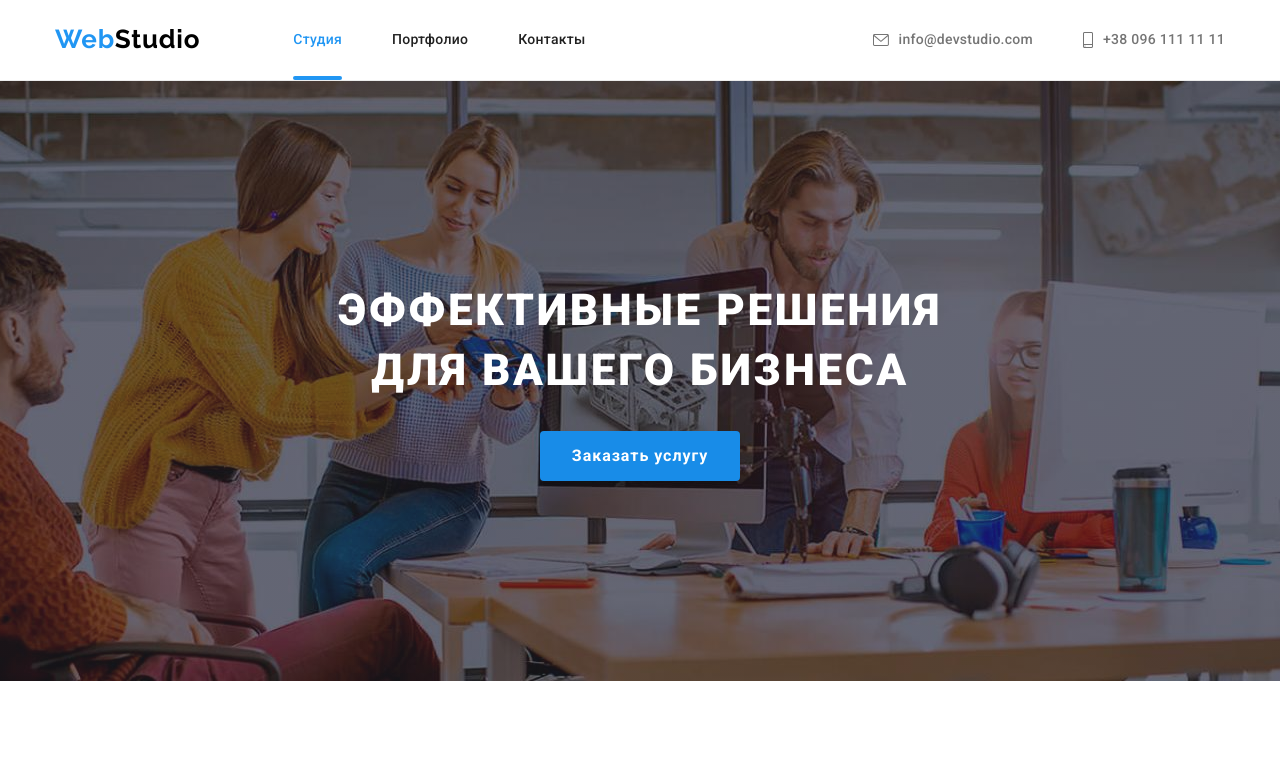
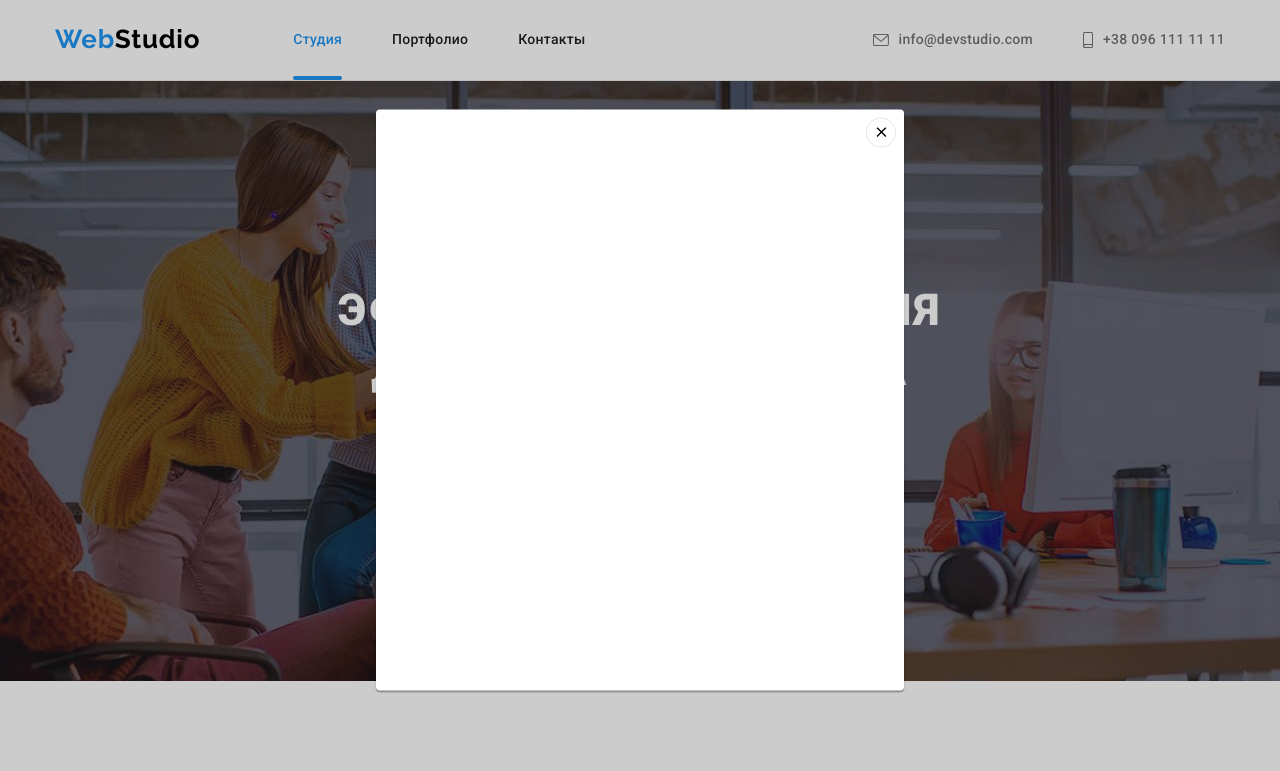
Before and after one commit to lightsky21/goit-markup-hw-05, a plain HTML site: page index.html in a window 1280 px wide. Both pictures are taken after a click on the button "Заказать услугу". Shown: the top 771 px of the page. Drawn offline with nearby package versions, Linux system fonts and the light colour scheme.

Commit message:
add modal

```diff
--- a/css/styles.css
+++ b/css/styles.css
@@ -603,6 +603,7 @@ img {
   position: absolute;
   bottom: 0;
   left: 0;
+  transform: translateY(100%);
 
   padding: 63px 24px;
   width: 100%;
@@ -615,7 +616,6 @@ img {
   color: var(--primary-title-color);
   background-color: rgba(33, 150, 243, 0.9);
 
-  transform: translateY(100%);
   transition: transform 250ms var(--timing-function);
 }
 .our-projects-link:hover .our-projects-pictures-text,
@@ -636,3 +636,56 @@ img {
   letter-spacing: 0.03em;
   color: var(--primary-text-color);
 }
+
+/* ------------modal----------------------- */
+
+.backdrop {
+  position: fixed;
+  top: 0;
+  left: 0;
+  width: 100%;
+  height: 100%;
+
+  background-color: rgba(0, 0, 0, 0.2);
+  opacity: 1;
+  transition: opacity 250ms var(--timing-function);
+}
+.backdrop.is-hidden {
+  visibility: hidden;
+  opacity: 0;
+  pointer-events: none;
+}
+.backdrop.is-hidden .modal {
+  transform: translate(-50%, -50%) scale(0.9);
+}
+.modal {
+  position: absolute;
+  top: 50%;
+  left: 50%;
+  transform: translate(-50%, -50%) scale(1);
+
+  width: 528px;
+  height: 581px;
+
+  background-color: var(--primary-title-color);
+  box-shadow: 0px 1px 3px rgba(0, 0, 0, 0.12), 0px 1px 1px rgba(0, 0, 0, 0.14),
+    0px 2px 1px rgba(0, 0, 0, 0.2);
+  border-radius: 4px;
+
+  transition: transform 250ms var(--timing-function);
+}
+.modal-btn {
+  position: absolute;
+  top: 8px;
+  right: 8px;
+
+  display: flex;
+  justify-content: center;
+  align-items: center;
+  width: 30px;
+  height: 30px;
+
+  background: var(--primary-title-color);
+  border: 1px solid rgba(0, 0, 0, 0.1);
+  border-radius: 50%;
+}
--- a/index.html
+++ b/index.html
@@ -56,7 +56,7 @@
         <section class="hero">
             <div class="container">
                 <h1 class="hero-title">Эффективные решения для вашего бизнеса</h1>
-                <button class="hero-btn btn" type="button">Заказать услугу</button>
+                <button class="hero-btn btn" type="button" data-modal-open >Заказать услугу</button>
                 </div>
         </section>
 
@@ -343,7 +343,17 @@
     </div>
 </footer>
 
+<div class="backdrop is-hidden" data-modal>
+    <div class="modal" >
+        <button type="button" class="modal-btn btn" data-modal-close>
+            <svg class="modal-close-icon" width="18" height="18">
+                <use href="./images/sprite.svg#icon-close"></use>
+            </svg>
+        </button>
+    </div>
+</div>
 
+<script src="./js/modal.js"></script>
 </body>
 
 </html>
--- a/js/modal.js
+++ b/js/modal.js
@@ -0,0 +1,14 @@
+(() => {
+  const refs = {
+    openModalBtn: document.querySelector('[data-modal-open]'),
+    closeModalBtn: document.querySelector('[data-modal-close]'),
+    modal: document.querySelector('[data-modal]'),
+  };
+
+  refs.openModalBtn.addEventListener('click', toggleModal);
+  refs.closeModalBtn.addEventListener('click', toggleModal);
+
+  function toggleModal() {
+    refs.modal.classList.toggle('is-hidden');
+  }
+})();
```
Also changed, not shown: portfolio.html (+1 -0 lines).
